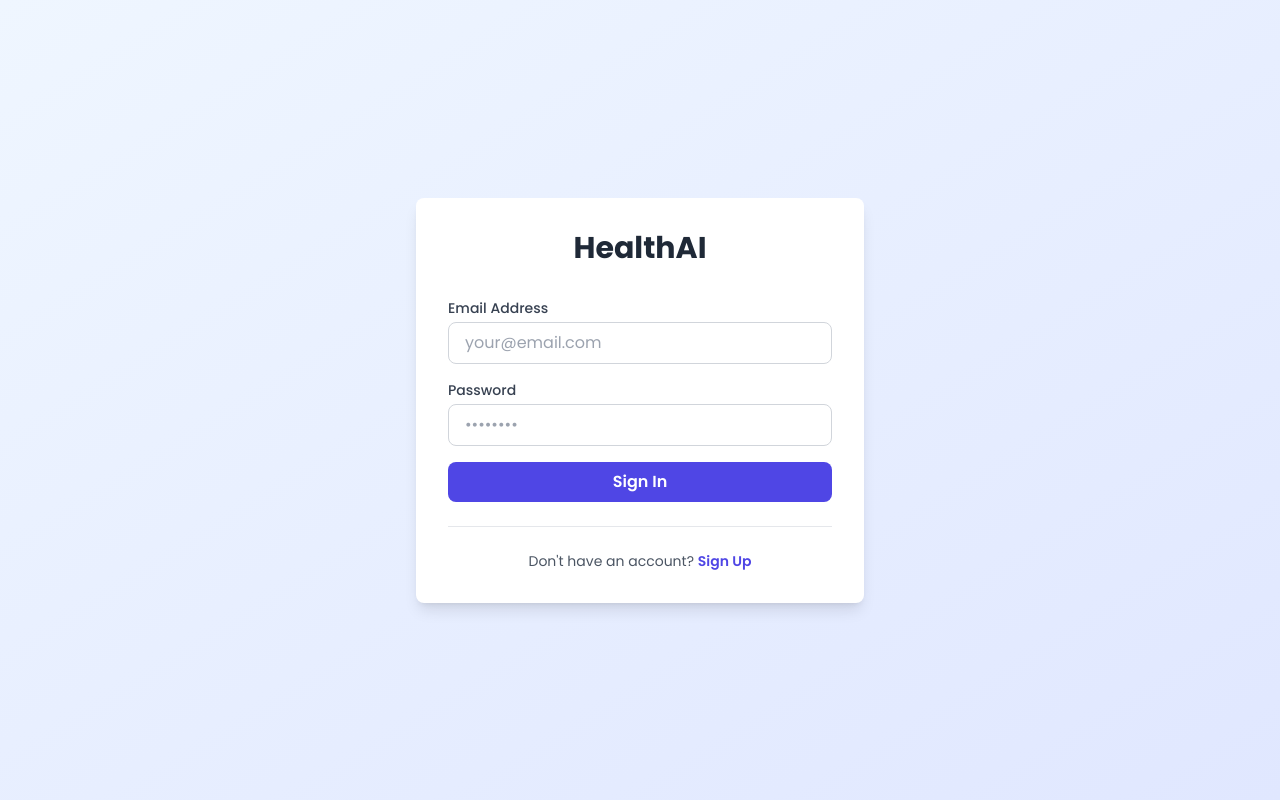
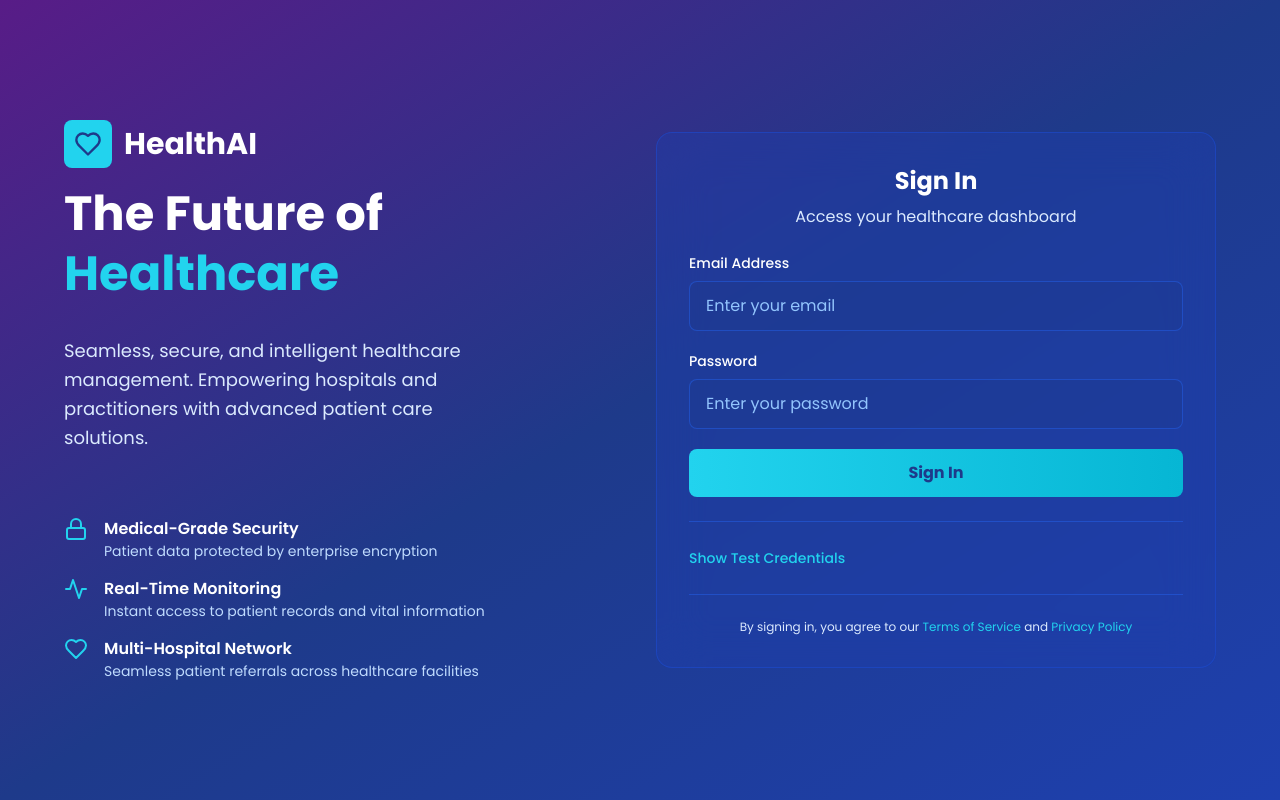
Before and after one commit to Piyush3033/HealthAI-Healthcare-System, a React (Create React App) app in the folder frontend/: page /login in a window 1280 px wide. Built offline with nearby package versions, Linux system fonts and the light colour scheme; the HTML template or start-up script is replaced by a standard one.

Commit message:
Refactor Login component with new design and features
Updated the login component layout and added test credential options.

```diff
--- a/frontend/src/components/Login.jsx
+++ b/frontend/src/components/Login.jsx
@@ -1,17 +1,19 @@
 import React, { useState } from 'react';
 import { useNavigate, useLocation } from 'react-router-dom';
 import { useAuth } from '../hooks/useAuth';
+import { Heart, Activity, Lock } from 'lucide-react';
 
 const Login = () => {
   const [email, setEmail] = useState('');
   const [password, setPassword] = useState('');
   const [error, setError] = useState('');
   const [loading, setLoading] = useState(false);
+  const [showTestCreds, setShowTestCreds] = useState(false);
   const { login } = useAuth();
   const navigate = useNavigate();
   const location = useLocation();
 
-  const from = location.state?.from?.pathname || '/dashboard';
+  const from = location.state?.from?.pathname || '/platform1/dashboard';
 
   const handleSubmit = async (e) => {
     e.preventDefault();
@@ -28,20 +30,83 @@ const Login = () => {
     }
   };
 
+  const quickLogin = (testEmail, testPassword) => {
+    setEmail(testEmail);
+    setPassword(testPassword);
+  };
+
   return (
-    <div className="min-h-screen bg-gradient-to-br from-blue-50 to-indigo-100 flex items-center justify-center">
-      <div className="bg-white rounded-lg shadow-lg p-8 w-full max-w-md">
-        <h1 className="text-3xl font-bold text-center text-gray-800 mb-8">HealthAI</h1>
+    <div className="min-h-screen bg-gradient-to-br from-purple-900 via-blue-900 to-blue-800 flex items-center justify-center p-4">
+      <div className="w-full max-w-6xl">
+        <div className="grid grid-cols-1 lg:grid-cols-2 gap-8 items-center">
+          {/* Left Section - Branding */}
+          <div className="text-white space-y-8">
+            <div className="space-y-4">
+              <div className="flex items-center gap-3">
+                <div className="w-12 h-12 bg-cyan-400 rounded-lg flex items-center justify-center">
+                  <Heart className="w-7 h-7 text-blue-900" />
+                </div>
+                <h1 className="text-3xl font-bold">HealthAI</h1>
+              </div>
+              <h2 className="text-5xl font-bold leading-tight">
+                The Future of <span className="text-cyan-400">Healthcare</span>
+              </h2>
+            </div>
 
-        <form onSubmit={handleSubmit} className="space-y-4">
+            <p className="text-lg text-blue-100 leading-relaxed max-w-md">
+              Seamless, secure, and intelligent healthcare management. Empowering hospitals and practitioners with advanced patient care solutions.
+            </p>
+
+            {/* Features */}
+            <div className="space-y-4 pt-8">
+              <div className="flex gap-4">
+                <div className="flex-shrink-0">
+                  <Lock className="w-6 h-6 text-cyan-400" />
+                </div>
+                <div>
+                  <h3 className="font-semibold text-white">Medical-Grade Security</h3>
+                  <p className="text-blue-200 text-sm">Patient data protected by enterprise encryption</p>
+                </div>
+              </div>
+
+              <div className="flex gap-4">
+                <div className="flex-shrink-0">
+                  <Activity className="w-6 h-6 text-cyan-400" />
+                </div>
+                <div>
+                  <h3 className="font-semibold text-white">Real-Time Monitoring</h3>
+                  <p className="text-blue-200 text-sm">Instant access to patient records and vital information</p>
+                </div>
+              </div>
+
+              <div className="flex gap-4">
+                <div className="flex-shrink-0">
+                  <Heart className="w-6 h-6 text-cyan-400" />
+                </div>
+                <div>
+                  <h3 className="font-semibold text-white">Multi-Hospital Network</h3>
+                  <p className="text-blue-200 text-sm">Seamless patient referrals across healthcare facilities</p>
+                </div>
+              </div>
+            </div>
+          </div>
+
+          {/* Right Section - Login Form */}
+          <div className="bg-blue-800 bg-opacity-40 backdrop-blur-xl border border-blue-700 border-opacity-50 rounded-2xl p-8 space-y-6">
+            <div className="text-center space-y-2">
+              <h3 className="text-2xl font-bold text-white">Sign In</h3>
+              <p className="text-blue-100">Access your healthcare dashboard</p>
+            </div>
+
+            <form onSubmit={handleSubmit} className="space-y-5">
               {error && (
-            <div className="bg-red-50 border border-red-200 text-red-600 px-4 py-3 rounded-lg text-sm">
+                <div className="bg-red-900 bg-opacity-50 border border-red-700 text-red-100 px-4 py-3 rounded-lg text-sm">
                   {error}
                 </div>
               )}
 
               <div>
-            <label htmlFor="email" className="block text-sm font-medium text-gray-700 mb-1">
+                <label htmlFor="email" className="block text-sm font-medium text-white mb-2">
                   Email Address
                 </label>
                 <input
@@ -50,14 +115,14 @@ const Login = () => {
                   required
                   value={email}
                   onChange={(e) => setEmail(e.target.value)}
-              className="w-full px-4 py-2 border border-gray-300 rounded-lg focus:ring-2 focus:ring-indigo-500 focus:border-transparent outline-none"
-              placeholder="your@email.com"
+                  className="w-full px-4 py-3 bg-blue-900 bg-opacity-30 border border-blue-600 border-opacity-50 rounded-lg focus:ring-2 focus:ring-cyan-400 focus:border-cyan-400 outline-none text-white placeholder-blue-300"
+                  placeholder="Enter your email"
                   disabled={loading}
                 />
               </div>
 
               <div>
-            <label htmlFor="password" className="block text-sm font-medium text-gray-700 mb-1">
+                <label htmlFor="password" className="block text-sm font-medium text-white mb-2">
                   Password
                 </label>
                 <input
@@ -66,8 +131,8 @@ const Login = () => {
                   required
                   value={password}
                   onChange={(e) => setPassword(e.target.value)}
-              className="w-full px-4 py-2 border border-gray-300 rounded-lg focus:ring-2 focus:ring-indigo-500 focus:border-transparent outline-none"
-              placeholder="••••••••"
+                  className="w-full px-4 py-3 bg-blue-900 bg-opacity-30 border border-blue-600 border-opacity-50 rounded-lg focus:ring-2 focus:ring-cyan-400 focus:border-cyan-400 outline-none text-white placeholder-blue-300"
+                  placeholder="Enter your password"
                   disabled={loading}
                 />
               </div>
@@ -75,19 +140,68 @@ const Login = () => {
               <button
                 type="submit"
                 disabled={loading}
-            className="w-full bg-indigo-600 hover:bg-indigo-700 text-white font-semibold py-2 px-4 rounded-lg transition duration-200 disabled:opacity-50 disabled:cursor-not-allowed"
+                className="w-full bg-gradient-to-r from-cyan-400 to-cyan-500 hover:from-cyan-300 hover:to-cyan-400 text-blue-900 font-bold py-3 px-4 rounded-lg transition duration-200 disabled:opacity-50 disabled:cursor-not-allowed"
               >
-            {loading ? 'Signing in...' : 'Sign In'}
+                {loading ? 'Signing In...' : 'Sign In'}
               </button>
             </form>
 
-        <div className="mt-6 pt-6 border-t border-gray-200">
-          <p className="text-center text-sm text-gray-600">
-            Don&apos;t have an account?{' '}
-            <a href="/register" className="text-indigo-600 hover:text-indigo-700 font-semibold">
-              Sign Up
-            </a>
+            {/* Test Credentials Info */}
+            <div className="border-t border-blue-600 border-opacity-50 pt-6">
+              <button
+                type="button"
+                onClick={() => setShowTestCreds(!showTestCreds)}
+                className="text-cyan-400 hover:text-cyan-300 text-sm font-medium"
+              >
+                {showTestCreds ? 'Hide' : 'Show'} Test Credentials
+              </button>
+
+              {showTestCreds && (
+                <div className="mt-4 space-y-3 text-sm">
+                  <div
+                    onClick={() => quickLogin('admin@centralmedical.in', 'Password@123')}
+                    className="p-3 bg-blue-900 bg-opacity-50 border border-blue-600 rounded-lg cursor-pointer hover:bg-opacity-70 transition"
+                  >
+                    <p className="text-white font-medium">Admin Account</p>
+                    <p className="text-blue-200 text-xs">admin@centralmedical.in</p>
+                  </div>
+
+                  <div
+                    onClick={() => quickLogin('doctor1@centralmedical.in', 'Password@123')}
+                    className="p-3 bg-blue-900 bg-opacity-50 border border-blue-600 rounded-lg cursor-pointer hover:bg-opacity-70 transition"
+                  >
+                    <p className="text-white font-medium">Doctor Account</p>
+                    <p className="text-blue-200 text-xs">doctor1@centralmedical.in</p>
+                  </div>
+
+                  <div
+                    onClick={() => quickLogin('staff1@centralmedical.in', 'Password@123')}
+                    className="p-3 bg-blue-900 bg-opacity-50 border border-blue-600 rounded-lg cursor-pointer hover:bg-opacity-70 transition"
+                  >
+                    <p className="text-white font-medium">Staff Account</p>
+                    <p className="text-blue-200 text-xs">staff1@centralmedical.in</p>
+                  </div>
+
+                  <div
+                    onClick={() => quickLogin('rajesh@email.com', 'Patient@123')}
+                    className="p-3 bg-blue-900 bg-opacity-50 border border-blue-600 rounded-lg cursor-pointer hover:bg-opacity-70 transition"
+                  >
+                    <p className="text-white font-medium">Patient Account</p>
+                    <p className="text-blue-200 text-xs">rajesh@email.com</p>
+                  </div>
+                </div>
+              )}
+            </div>
+
+            {/* Footer */}
+            <div className="border-t border-blue-600 border-opacity-50 pt-6 text-center">
+              <p className="text-blue-100 text-xs">
+                By signing in, you agree to our{' '}
+                <span className="text-cyan-400 hover:underline cursor-pointer">Terms of Service</span> and{' '}
+                <span className="text-cyan-400 hover:underline cursor-pointer">Privacy Policy</span>
               </p>
+            </div>
+          </div>
         </div>
       </div>
     </div>
```
Lines whose indentation alone changed are shown as unchanged.
